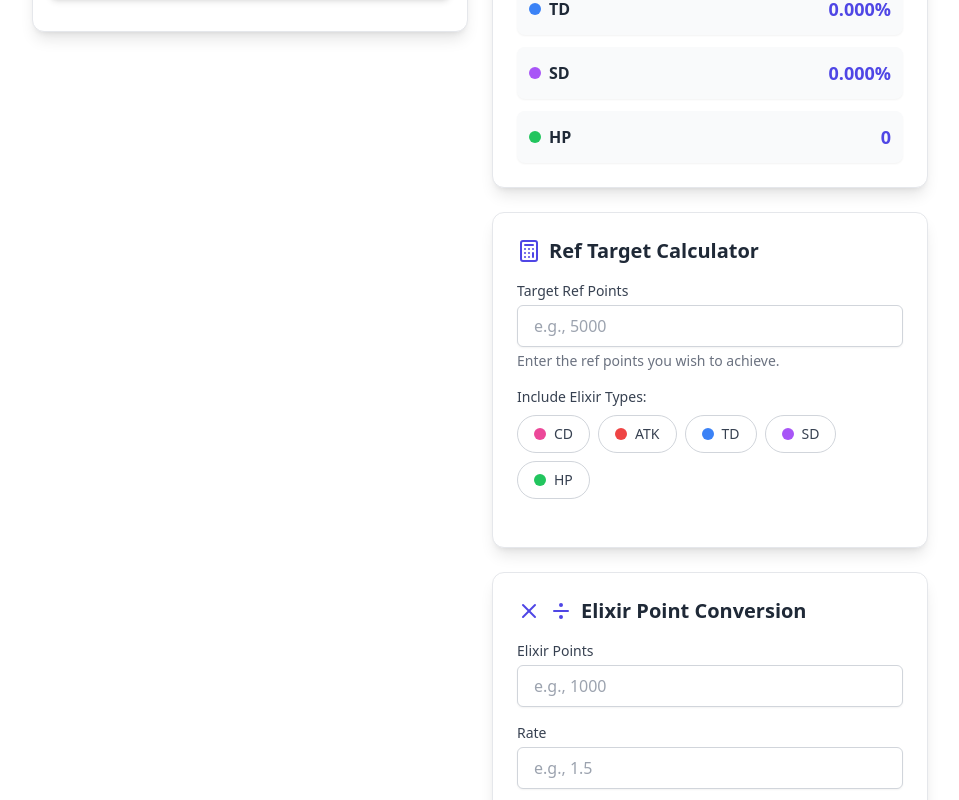
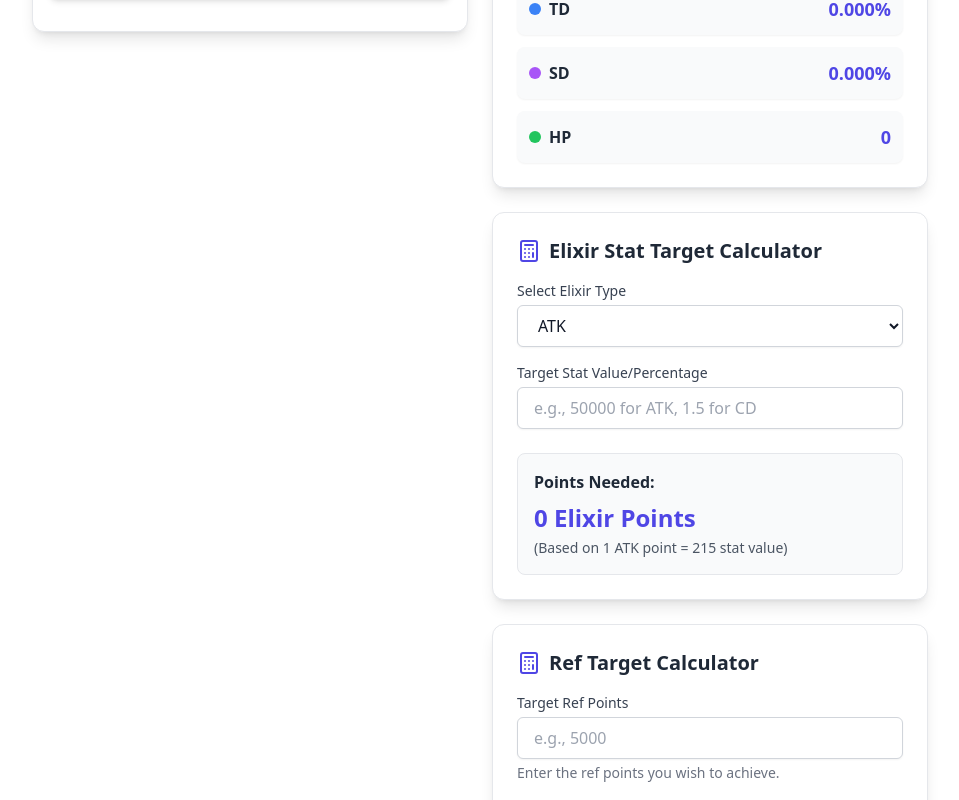
Before and after one commit to ifrag2142/elixir-tracker-app, a React (Create React App) app: page / in a window 1280 px wide. Shown: the part 620-1420 px from the top of the page, without its empty margins (160-1119 px from the left). Built offline with nearby package versions, Linux system fonts and the light colour scheme.

Commit message:
feat(absorb): Update absorb stat values and add target stat point calculator

```diff
--- a/src/App.js
+++ b/src/App.js
@@ -28,9 +28,9 @@ const ELIXIR_TYPES_CONFIG = [
 
 const ELIXIR_ABSORB_STATS_CONFIG = {
   'ATK': {
-    'Common': 100, 'Good': 200, 'Sturdy': 300, 'Rare': 400, 'Perfect': 600,
-    'Scarce': 800, 'Epic': 1200, 'Legendary': 1600, 'Immortal': 2400,
-    'Myth': 4000, 'Eternal': 6000
+    'Common': 215, 'Good': 430, 'Sturdy': 645, 'Rare': 860, 'Perfect': 1075,
+    'Scarce': 1290, 'Epic': 1720, 'Legendary': 2150, 'Immortal': 3010,
+    'Myth': 4300, 'Eternal': 6020
   },
   'CD': {
     'Common': 0.01, 'Good': 0.02, 'Sturdy': 0.03, 'Rare': 0.04, 'Perfect': 0.05,
@@ -48,9 +48,9 @@ const ELIXIR_ABSORB_STATS_CONFIG = {
     'Myth': 0.040, 'Eternal': 0.056
   },
   'HP': {
-    'Common': 10000, 'Good': 20000, 'Sturdy': 30000, 'Rare': 40000, 'Perfect': 60000,
-    'Scarce': 80000, 'Epic': 120000, 'Legendary': 160000, 'Immortal': 240000,
-    'Myth': 400000, 'Eternal': 600000
+    'Common': 21500, 'Good': 43000, 'Sturdy': 64500, 'Rare': 86000, 'Perfect': 107500,
+    'Scarce': 129000, 'Epic': 172000, 'Legendary': 215000, 'Immortal': 301000,
+    'Myth': 430000, 'Eternal': 602000
   }
 };
 
@@ -189,12 +189,8 @@ const TotalSummaryDisplay = React.memo(({ totalOverallRefPoints, totalRefPointsP
   }, []);
 
   // Memoize calculations to avoid re-running on every render if dependencies haven't changed
-  const { atkLegPlusPoints, atkLegMinusPoints, totalTDSDRefPoints } = useMemo(() => {
-    let atkLegPlus = 0;
-    let atkLegMinus = 0;
+  const { totalTDSDRefPoints } = useMemo(() => {
     let tdSdSum = 0;
-    // Define tiers considered 'Legendary and above'
-    const legendaryPlusTiers = ['Legendary', 'Immortal', 'Myth', 'Eternal'];
     for (const typeName in inventory) {
       if (inventory.hasOwnProperty(typeName)) {
         const typeInventory = inventory[typeName];
@@ -206,13 +202,6 @@ const TotalSummaryDisplay = React.memo(({ totalOverallRefPoints, totalRefPointsP
               const elixirTypeConfig = ELIXIR_TYPES_CONFIG.find(t => t.name === typeName);
               if (tierConfig && elixirTypeConfig) {
                 const refPoints = quantity * tierConfig.refPoints;
-                if (typeName === 'ATK') {
-                  if (legendaryPlusTiers.includes(tierConfig.name)) {
-                    atkLegPlus += refPoints;
-                  } else {
-                    atkLegMinus += refPoints;
-                  }
-                }
                 // Calculate T/S sum within this loop
                 if (typeName === 'TD' || typeName === 'SD') {
                   tdSdSum += refPoints;
@@ -224,8 +213,6 @@ const TotalSummaryDisplay = React.memo(({ totalOverallRefPoints, totalRefPointsP
       }
     }
     return {
-      atkLegPlusPoints: atkLegPlus,
-      atkLegMinusPoints: atkLegMinus,
       totalTDSDRefPoints: tdSdSum
     };
   }, [inventory]);
@@ -257,20 +244,6 @@ const TotalSummaryDisplay = React.memo(({ totalOverallRefPoints, totalRefPointsP
               <span className="font-semibold">{totalRefPointsPerType[typeConfig.name]?.toLocaleString() || 0}</span>
             </li>
           ))}
-          <li className="flex justify-between items-center text-gray-700 dark:text-gray-300">
-            <span className="flex items-center gap-2">
-              <span className={`w-2 h-2 rounded-full bg-red-700`}></span> {/* Distinct color for Legendary+ ATK */}
-              Atk(Leg+):
-            </span>
-            <span className="font-semibold">{atkLegPlusPoints.toLocaleString()}</span>
-          </li>
-          <li className="flex justify-between items-center text-gray-700 dark:text-gray-300">
-            <span className="flex items-center gap-2">
-              <span className={`w-2 h-2 rounded-full bg-red-300`}></span> {/* Distinct color for below Legendary ATK */}
-              Atk(Leg-):
-            </span>
-            <span className="font-semibold">{atkLegMinusPoints.toLocaleString()}</span>
-          </li>
           {/* New line for T/S */}
           <li className="flex justify-between items-center text-gray-700 dark:text-gray-300">
             <span className="flex items-center gap-2">
@@ -761,6 +734,76 @@ const ElixirAbsorbStats = React.memo(({ inventory, elixirTypesConfig, elixirTier
   );
 });
 
+const ElixirStatTargetCalculator = React.memo(() => {
+  const [selectedElixirType, setSelectedElixirType] = useState('ATK'); // Default to ATK
+  const [targetStatValue, setTargetStatValue] = useState('');
+  const [pointsNeeded, setPointsNeeded] = useState(0);
+  // Define conversion rates based on 1 common point = X stat
+  // These should ideally come from a central config or be derived
+  const CONVERSION_RATES = useMemo(() => ({
+    'ATK': ELIXIR_ABSORB_STATS_CONFIG.ATK.Common,   // 215
+    'CD': ELIXIR_ABSORB_STATS_CONFIG.CD.Common,     // 0.01
+    'TD': ELIXIR_ABSORB_STATS_CONFIG.TD.Common,     // 0.001
+    'SD': ELIXIR_ABSORB_STATS_CONFIG.SD.Common,     // 0.002
+    'HP': ELIXIR_ABSORB_STATS_CONFIG.HP.Common,     // 21500
+  }), []);
+  useEffect(() => {
+    const target = parseFloat(targetStatValue);
+    const rate = CONVERSION_RATES[selectedElixirType];
+    if (!isNaN(target) && rate > 0) {
+      setPointsNeeded(target / rate);
+    } else {
+      setPointsNeeded(0);
+    }
+  }, [selectedElixirType, targetStatValue, CONVERSION_RATES]);
+  return (
+    <div className="bg-white dark:bg-gray-800 shadow-lg rounded-xl p-6 border border-gray-200 dark:border-gray-700">
+      <h2 className="text-xl font-bold text-gray-800 dark:text-gray-200 mb-4 flex items-center gap-2">
+        <Calculator size={24} className="text-indigo-600 dark:text-indigo-400" /> Elixir Stat Target Calculator
+      </h2>
+      <div className="mb-4">
+        <label htmlFor="elixirTypeSelect" className="block text-sm font-medium text-gray-700 dark:text-gray-300 mb-1">
+          Select Elixir Type
+        </label>
+        <select
+          id="elixirTypeSelect"
+          value={selectedElixirType}
+          onChange={(e) => setSelectedElixirType(e.target.value)}
+          className="w-full px-4 py-2 rounded-md bg-white dark:bg-gray-800 border border-gray-300 dark:border-gray-600 text-gray-900 dark:text-gray-100 focus:outline-none focus:ring-2 focus:ring-indigo-500 transition-all duration-200 text-base shadow-sm"
+        >
+          {ELIXIR_TYPES_CONFIG.map(typeConfig => (
+            <option key={typeConfig.name} value={typeConfig.name}>
+              {typeConfig.name}
+            </option>
+          ))}
+        </select>
+      </div>
+      <div className="mb-4">
+        <label htmlFor="targetStatInput" className="block text-sm font-medium text-gray-700 dark:text-gray-300 mb-1">
+          Target Stat Value/Percentage
+        </label>
+        <input
+          id="targetStatInput"
+          type="number"
+          value={targetStatValue}
+          onChange={(e) => setTargetStatValue(e.target.value)}
+          className="w-full px-4 py-2 rounded-md bg-white dark:bg-gray-800 border border-gray-300 dark:border-gray-600 text-gray-900 dark:text-gray-100 focus:outline-none focus:ring-2 focus:ring-indigo-500 transition-all duration-200 text-base shadow-sm"
+          placeholder="e.g., 50000 for ATK, 1.5 for CD"
+        />
+      </div>
+      <div className="mt-6 p-4 bg-gray-50 dark:bg-gray-700 rounded-lg border border-gray-200 dark:border-gray-600">
+        <h3 className="font-semibold text-gray-800 dark:text-gray-200 mb-2">Points Needed:</h3>
+        <p className="text-2xl font-bold text-indigo-600 dark:text-indigo-400">
+          {pointsNeeded.toLocaleString(undefined, { maximumFractionDigits: 2 })} Elixir Points
+        </p>
+        <p className="text-sm text-gray-600 dark:text-gray-400 mt-1">
+          (Based on 1 {selectedElixirType} point = {CONVERSION_RATES[selectedElixirType]} stat value)
+        </p>
+      </div>
+    </div>
+  );
+});
+
 
 // Main App Component
 const ElixirTrackerApp = () => {
@@ -914,11 +957,12 @@ const ElixirTrackerApp = () => {
             elixirTypesConfig={ELIXIR_TYPES_CONFIG}
             elixirTiersConfig={ELIXIR_TIERS_CONFIG}
           />
+          <ElixirStatTargetCalculator />
           <OptimalSelectionCalculator
             inventory={inventory}
             totalOverallRefPoints={totalOverallRefPoints}
           />
-          <ElixirPointCalculator /> {/* New Elixir Point Calculator Component */}
+          <ElixirPointCalculator />
         </section>
       </main>
 
```
